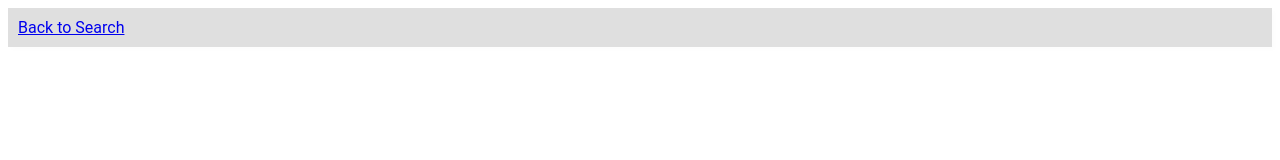
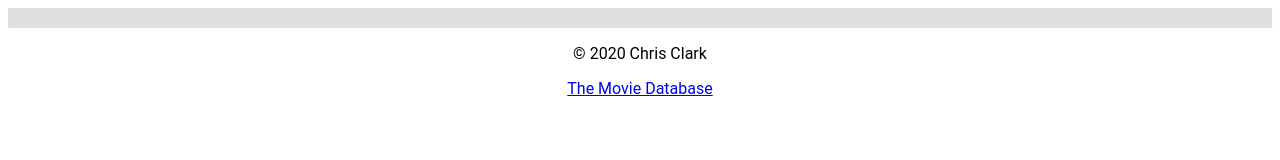
Before and after one commit to chrisclarkdev/movie-finder, a plain HTML site: page movie_page.html in a window 1280 px wide. Drawn offline with Linux system fonts and the light colour scheme; no server answers.

Commit message:
added footer copyright and link

```diff
--- a/css/style.css
+++ b/css/style.css
@@ -184,8 +184,12 @@ input {
   width: 80%;
   max-width: 400px;
   /* transform: skewY(20deg); */
-
-
+}
+.footer-text {
+  text-align: center;
+}
+a{
+  text-align: center;
 }
 .cast-header:hover {
   background: rgba(192, 158, 8, 0.815);
--- a/js/movie_page.js
+++ b/js/movie_page.js
@@ -165,7 +165,7 @@ function getMovie(id) {
      const frame = document.createElement('IFRAME');
      video_container.classList.add('youtube')
      youtubeWidth = window.innerWidth;
-     frame.setAttribute('width', youtubeWidth-30 +'px');
+     frame.setAttribute('width', youtubeWidth - 15 +'px');
      frame.setAttribute('height', youtubeWidth/1.77777 +'px');
      frame.src = youtube;
      video_container.appendChild(frame);
--- a/movie_page.html
+++ b/movie_page.html
@@ -9,7 +9,7 @@
 </head>
 <body>
   <div class="movie-container">
-   <a href="index.html" onclick="backSearch()">Back to Search </a>
+
     <div class="info-div">
       <!-- rating div goes here -->
       <!-- run time div goes here -->
@@ -19,6 +19,11 @@
 
     </div> -->
   </div>
+
+  <footer>
+    <p class="footer-text">&copy; 2020 Chris Clark</p>
+    <a href="https://www.themoviedb.org/"><p class="footer-link">The Movie Database</p></a>
+  </footer>
 
   <!-- <script src="js/app.js"></script> -->
   <script src="js/movie_page.js"></script>
```
Also changed, not shown: images/logo.svg (added).
